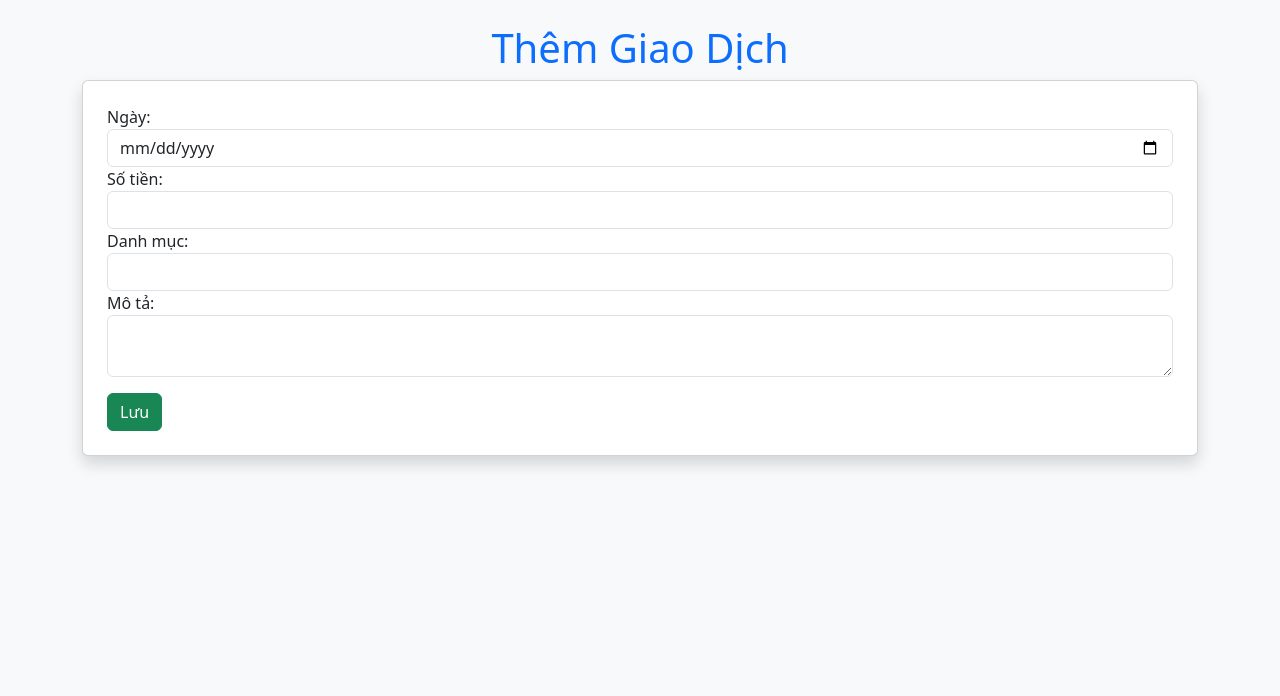
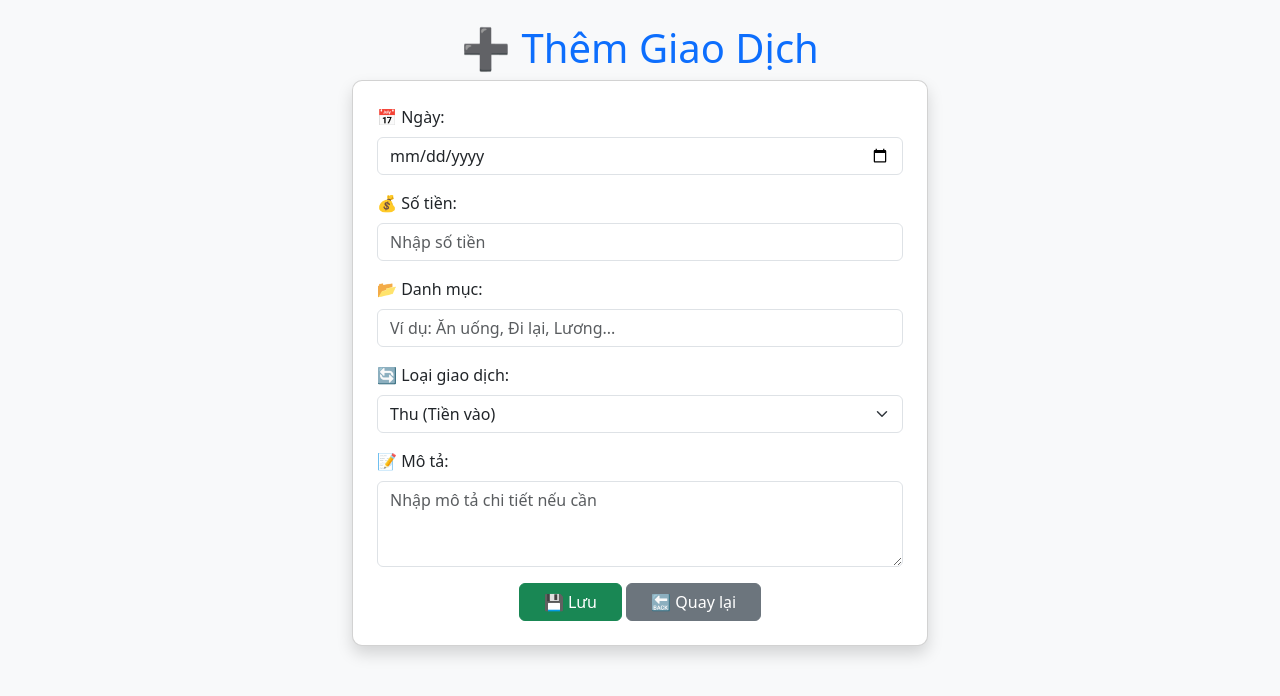
Before and after one commit to KienRuby/Finan, a Flask app: page /add_edit in a window 1280 px wide. Shown: the top 696 px of the page. Run offline with Flask 3, Linux system fonts and the light colour scheme.

Commit message:
Add files via upload

```diff
--- a/finance_manager/Templates/Add_Edit.html
+++ b/finance_manager/Templates/Add_Edit.html
@@ -3,30 +3,75 @@
 <head>
     <meta charset="UTF-8">
     <meta name="viewport" content="width=device-width, initial-scale=1.0">
-    <title>Thêm/Sửa Giao Dịch</title>
+    <title>{{ 'Sửa Giao Dịch' if transaction else 'Thêm Giao Dịch' }}</title>
     <link href="https://cdn.jsdelivr.net/npm/bootstrap@5.3.0/dist/css/bootstrap.min.css" rel="stylesheet">
+    <style>
+        .container {
+            max-width: 600px;
+        }
+        .card {
+            border-radius: 10px;
+        }
+    </style>
 </head>
 <body class="bg-light">
     <div class="container mt-4">
-        <h1 class="text-center text-primary">{{ 'Sửa Giao Dịch' if transaction else 'Thêm Giao Dịch' }}</h1>
+        <h1 class="text-center text-primary">
+            {{ '✏️ Sửa Giao Dịch' if transaction else '➕ Thêm Giao Dịch' }}
+        </h1>
 
         <div class="card p-4 shadow">
             <form method="POST">
-                <label>Ngày:</label>
-                <input type="date" name="date" class="form-control" value="{{ transaction[1] if transaction else '' }}" required>
+                <!-- ID giao dịch (ẩn khi chỉnh sửa) -->
+                {% if transaction %}
+                    <input type="hidden" name="transaction_id" value="{{ transaction[0] }}">
+                {% endif %}
 
-                <label>Số tiền:</label>
-                <input type="number" name="amount" class="form-control" required>
+                <!-- Ngày -->
+                <div class="mb-3">
+                    <label class="form-label">📅 Ngày:</label>
+                    <input type="date" name="date" class="form-control" value="{{ transaction[1] if transaction else '' }}" required>
+                </div>
 
-                <label>Danh mục:</label>
-                <input type="text" name="category" class="form-control" required>
+                <!-- Số tiền -->
+                <div class="mb-3">
+                    <label class="form-label">💰 Số tiền:</label>
+                    <input type="number" name="amount" class="form-control" min="0" step="0.01"
+                           value="{{ transaction[2] if transaction else '' }}" required placeholder="Nhập số tiền">
+                </div>
 
-                <label>Mô tả:</label>
-                <textarea name="description" class="form-control"></textarea>
+                <!-- Danh mục -->
+                <div class="mb-3">
+                    <label class="form-label">📂 Danh mục:</label>
+                    <input type="text" name="category" class="form-control" value="{{ transaction[3] if transaction else '' }}"
+                           required placeholder="Ví dụ: Ăn uống, Đi lại, Lương...">
+                </div>
 
-                <button type="submit" class="btn btn-success mt-3">Lưu</button>
+                <!-- Loại giao dịch -->
+                <div class="mb-3">
+                    <label class="form-label">🔄 Loại giao dịch:</label>
+                    <select name="transaction_type" class="form-select" required>
+                        <option value="Thu" {% if transaction and transaction[5] == "Thu" %}selected{% endif %}>Thu (Tiền vào)</option>
+                        <option value="Chi" {% if transaction and transaction[5] == "Chi" %}selected{% endif %}>Chi (Tiền ra)</option>
+                    </select>
+                </div>
+
+                <!-- Mô tả -->
+                <div class="mb-3">
+                    <label class="form-label">📝 Mô tả:</label>
+                    <textarea name="description" class="form-control" rows="3"
+                              placeholder="Nhập mô tả chi tiết nếu cần">{{ transaction[4] if transaction else '' }}</textarea>
+                </div>
+
+                <!-- Nút hành động -->
+                <div class="text-center">
+                    <button type="submit" class="btn btn-success px-4">💾 Lưu</button>
+                    <a href="{{ url_for('index') }}" class="btn btn-secondary px-4">🔙 Quay lại</a>
+                </div>
             </form>
         </div>
     </div>
+
+    <script src="https://cdn.jsdelivr.net/npm/bootstrap@5.3.0/dist/js/bootstrap.bundle.min.js"></script>
 </body>
 </html>
--- a/finance_manager/app.py
+++ b/finance_manager/app.py
@@ -5,96 +5,95 @@ app = Flask(__name__)
 
 # Kết nối đến database
 def connect_db():
-    conn = sqlite3.connect("transactions.db")
-    return conn
+    return sqlite3.connect("transactions.db")
 
 # Khởi tạo database
 def init_db():
-    conn = connect_db()
-    cursor = conn.cursor()
-    cursor.execute("""
-        CREATE TABLE IF NOT EXISTS transactions (
-            id INTEGER PRIMARY KEY AUTOINCREMENT,
-            date TEXT NOT NULL,
-            amount REAL NOT NULL,
-            category TEXT NOT NULL,
-            description TEXT,
-            transaction_type TEXT NOT NULL
-        )
-    """)
-    conn.commit()
-    conn.close()
+    with connect_db() as conn:
+        cursor = conn.cursor()
+        cursor.execute("""
+            CREATE TABLE IF NOT EXISTS transactions (
+                id INTEGER PRIMARY KEY AUTOINCREMENT,
+                date TEXT NOT NULL,
+                amount REAL NOT NULL,
+                category TEXT NOT NULL,
+                description TEXT,
+                transaction_type TEXT NOT NULL
+            )
+        """)
+        conn.commit()
 
 # Trang danh sách giao dịch
 @app.route('/')
 def index():
-    conn = connect_db()
-    cursor = conn.cursor()
-    cursor.execute("SELECT * FROM transactions ORDER BY date DESC")
-    transactions = cursor.fetchall()
-    conn.close()
+    with connect_db() as conn:
+        cursor = conn.cursor()
+        cursor.execute("SELECT * FROM transactions ORDER BY date DESC")
+        transactions = cursor.fetchall()
     return render_template('index.html', transactions=transactions)
 
 # Thêm/Sửa giao dịch
 @app.route('/add_edit', methods=['GET', 'POST'])
 def add_edit():
     if request.method == 'POST':
-        transaction_id = request.form.get('transaction_id')
-        date = request.form['date']
-        amount = request.form['amount']
-        category = request.form['category']
-        description = request.form['description']
-        transaction_type = request.form['transaction_type']
+        transaction_id = request.form.get('transaction_id', None)
+        date = request.form.get('date', '')
+        amount = request.form.get('amount', 0)
+        category = request.form.get('category', '')
+        description = request.form.get('description', '')
+        transaction_type = request.form.get('transaction_type', '')
 
-        conn = connect_db()
-        cursor = conn.cursor()
+        if not date or not amount or not category or not transaction_type:
+            return "Lỗi: Vui lòng điền đầy đủ thông tin.", 400
 
-        if transaction_id:  # Cập nhật giao dịch
-            cursor.execute("""
-                UPDATE transactions SET date=?, amount=?, category=?, description=?, transaction_type=?
-                WHERE id=?
-            """, (date, amount, category, description, transaction_type, transaction_id))
-        else:  # Thêm giao dịch mới
-            cursor.execute("""
-                INSERT INTO transactions (date, amount, category, description, transaction_type)
-                VALUES (?, ?, ?, ?, ?)
-            """, (date, amount, category, description, transaction_type))
+        with connect_db() as conn:
+            cursor = conn.cursor()
+            if transaction_id:  # Cập nhật giao dịch
+                cursor.execute("""
+                    UPDATE transactions
+                    SET date=?, amount=?, category=?, description=?, transaction_type=?
+                    WHERE id=?
+                """, (date, amount, category, description, transaction_type, transaction_id))
+            else:  # Thêm giao dịch mới
+                cursor.execute("""
+                    INSERT INTO transactions (date, amount, category, description, transaction_type)
+                    VALUES (?, ?, ?, ?, ?)
+                """, (date, amount, category, description, transaction_type))
+            conn.commit()
 
-        conn.commit()
-        conn.close()
         return redirect(url_for('index'))
 
+    # Xử lý GET để lấy dữ liệu cập nhật
     transaction_id = request.args.get('id')
     transaction = None
     if transaction_id:
-        conn = connect_db()
-        cursor = conn.cursor()
-        cursor.execute("SELECT * FROM transactions WHERE id=?", (transaction_id,))
-        transaction = cursor.fetchone()
-        conn.close()
+        with connect_db() as conn:
+            cursor = conn.cursor()
+            cursor.execute("SELECT * FROM transactions WHERE id=?", (transaction_id,))
+            transaction = cursor.fetchone()
 
     return render_template('add_edit.html', transaction=transaction)
 
 # Xóa giao dịch
 @app.route('/delete/<int:transaction_id>')
 def delete(transaction_id):
-    conn = connect_db()
-    cursor = conn.cursor()
-    cursor.execute("DELETE FROM transactions WHERE id=?", (transaction_id,))
-    conn.commit()
-    conn.close()
+    with connect_db() as conn:
+        cursor = conn.cursor()
+        cursor.execute("DELETE FROM transactions WHERE id=?", (transaction_id,))
+        conn.commit()
     return redirect(url_for('index'))
 
 # Tìm kiếm giao dịch
 @app.route('/search', methods=['GET'])
 def search():
     query = request.args.get('query', '')
-    conn = connect_db()
-    cursor = conn.cursor()
-    cursor.execute("SELECT * FROM transactions WHERE category LIKE ? OR description LIKE ?",
-                   ('%' + query + '%', '%' + query + '%'))
-    transactions = cursor.fetchall()
-    conn.close()
+    with connect_db() as conn:
+        cursor = conn.cursor()
+        cursor.execute("""
+            SELECT * FROM transactions
+            WHERE category LIKE ? OR description LIKE ?
+        """, ('%' + query + '%', '%' + query + '%'))
+        transactions = cursor.fetchall()
     return render_template('index.html', transactions=transactions)
 
 if __name__ == '__main__':
```
Also changed, not shown: finance_manager/Templates/Index.html (+40 -13 lines), finance_manager/transactions.db (added).
